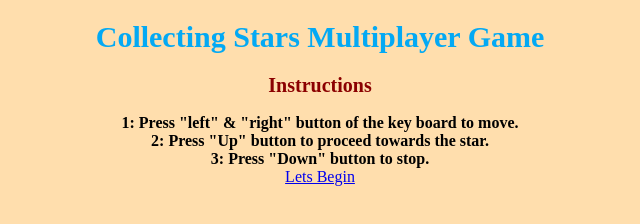
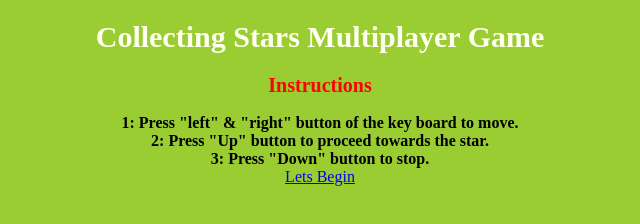
Before and after one commit to AurpaAnindita/Assignment2, a website: page public/index.html in a window 1280 px wide. Shown: the whole page, without its empty margins (320-960 px from the left). Drawn offline with Linux system fonts and the light colour scheme.

Commit message:
Assignment2

```diff
--- a/public/index.html
+++ b/public/index.html
@@ -5,14 +5,14 @@
         <meta charset="utf-8">
         <style>
      body{
-         background-color: #FFDEAD;
+         background-color: #9ACD32;
      }
      h1{
-         color: #03A9F4;
+         color: #FFFFF0;
          font-size: 30px;
      }
       h2{
-         color: #8B0000;
+         color: #FF0000;
          font-size: 20px;
      }
  </style>
```
